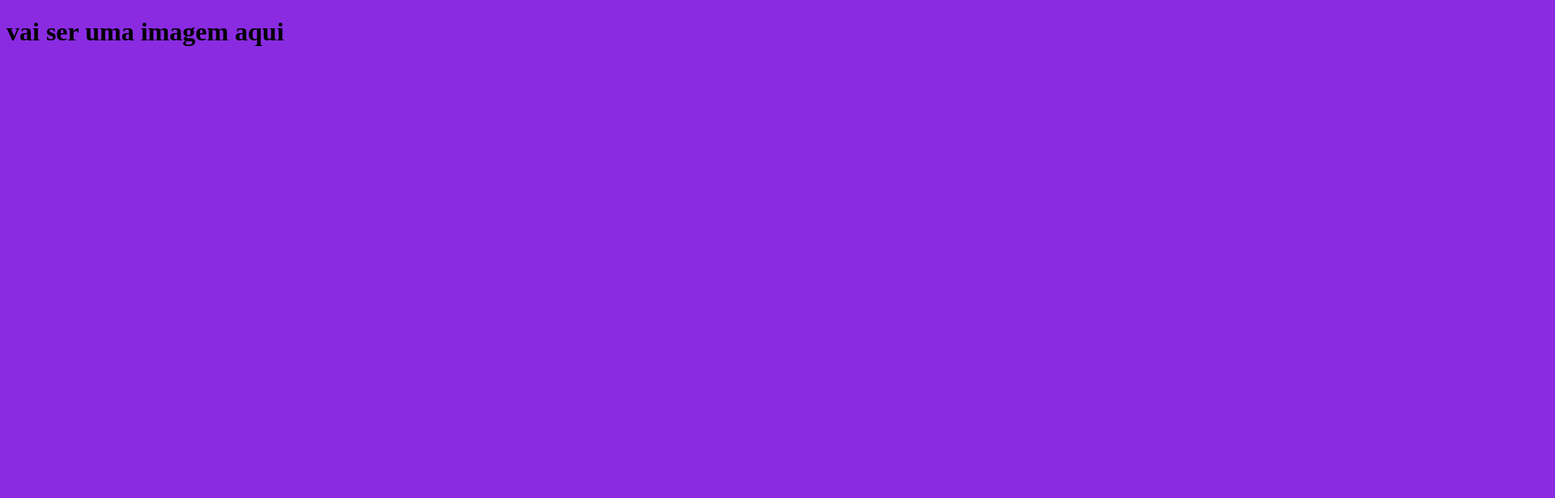
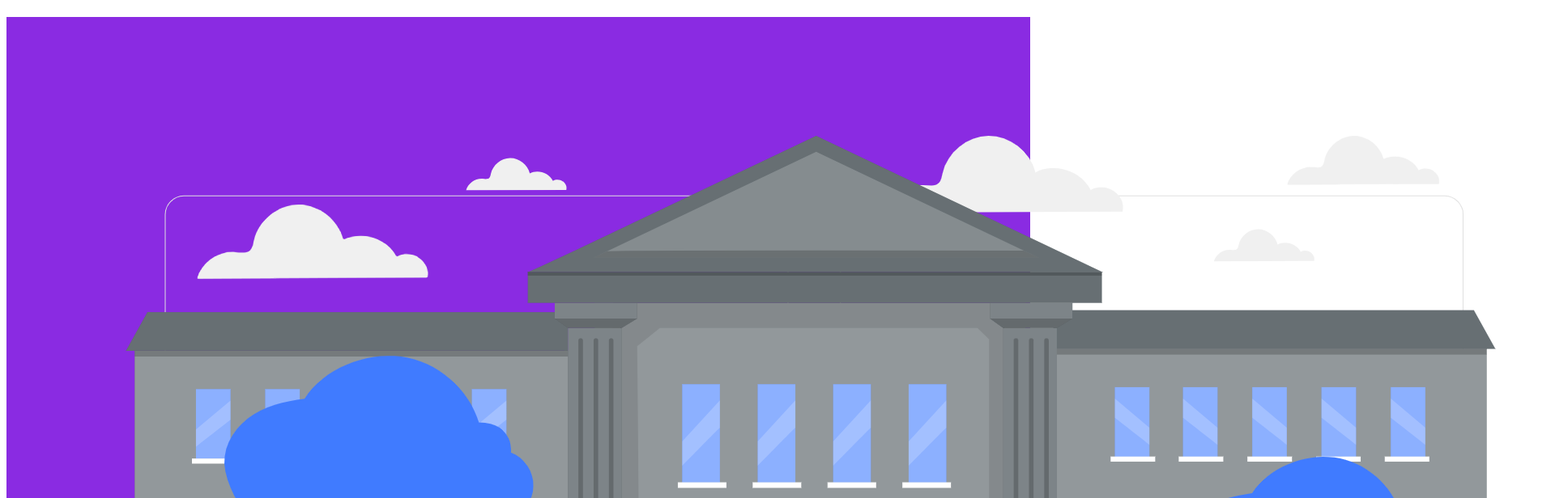
Before and after one commit to rayoliveiraa/site-Rayane-2-ano-Arthur-de-Azevedo, a plain HTML site: page index.html in a window 1280 px wide. Shown: the top 616 px of the page at 81% size, 1920 px wide, since content can reach past the window. Drawn offline with Linux system fonts and the light colour scheme.

Commit message:
Add files via upload

```diff
--- a/index.html
+++ b/index.html
@@ -8,6 +8,14 @@
     <link rel="stylesheet" href="style.css">
 </head>
 <body>
-    <h1>vai ser uma imagem aqui</h1>
+    <header>
+        <h1><img src="logodosite.png" alt=""></h1>
+<ul>
+    <li>Escola
+        <li>Estudante</li>
+
+</ul>
+
+    </header>
 </body>
 </html>
--- a/style.css
+++ b/style.css
@@ -1 +1,2 @@
-body{background-color: blueviolet;}
+header{background-color: blueviolet;
+color: white;}
```
Also changed, not shown: logodosite.png (added).
